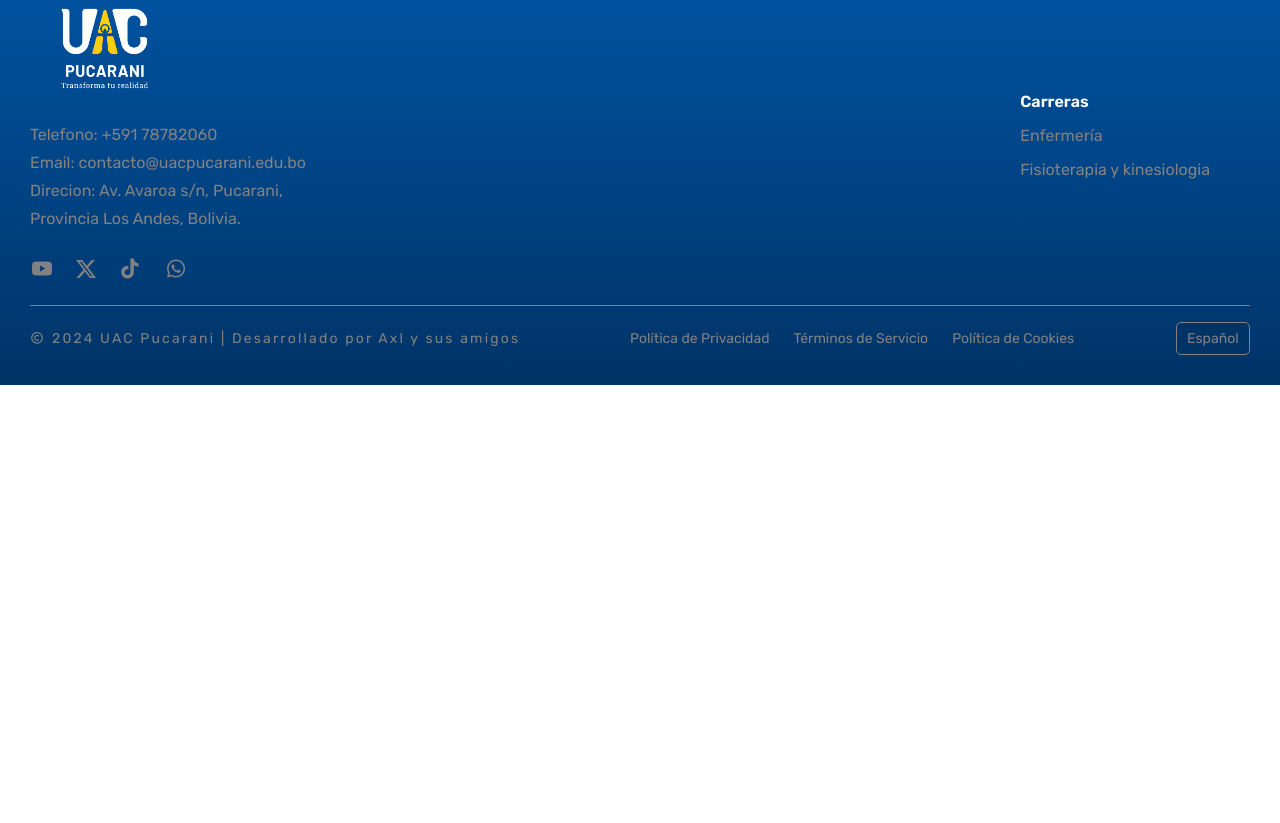
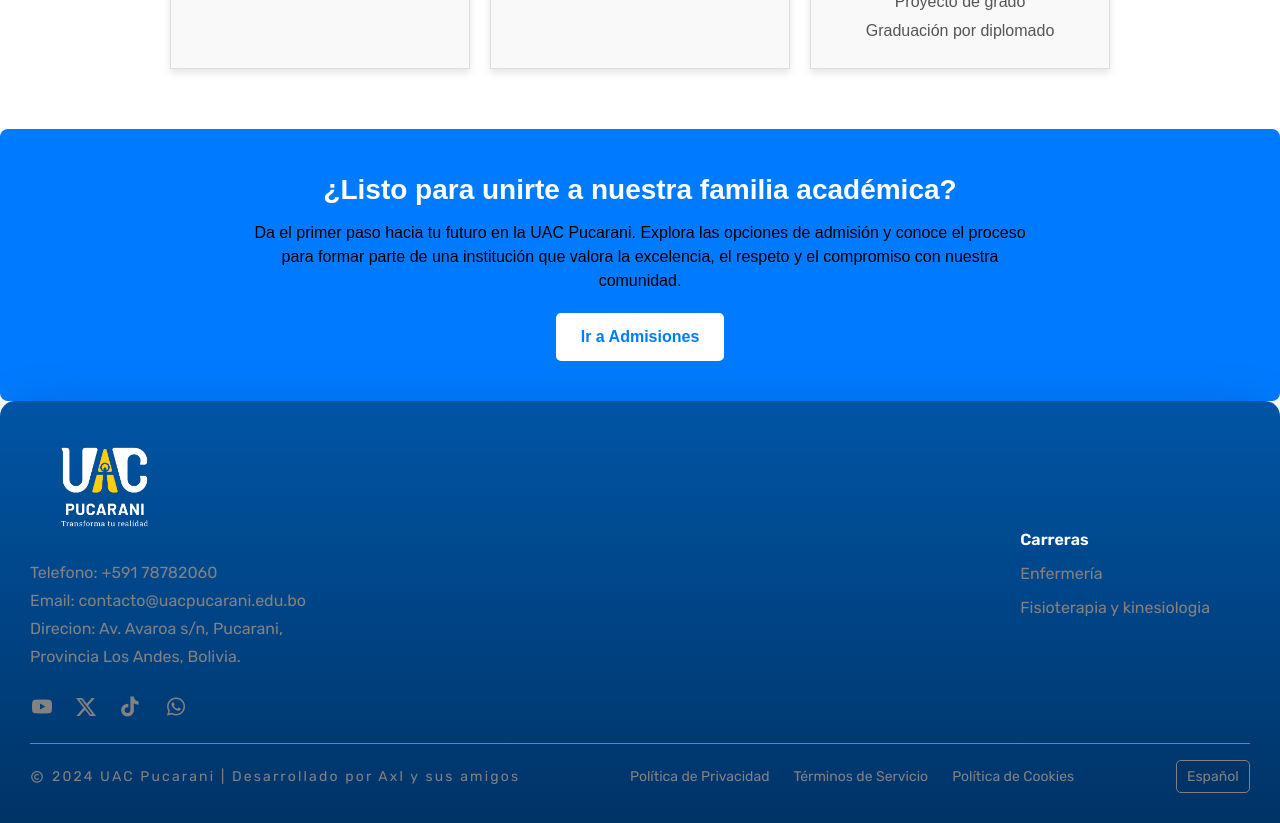
Before and after one commit to JesusRodrigoV/UAC-Pucarani-Web, a Vue app: page /enfe in a window 1280 px wide. Shown: the part 1140-1963 px from the top of the page. Before the commit the page ends 1525 px from the top, so only its background shows below. Built offline with nearby package versions, Linux system fonts and the light colour scheme.

Commit message:
Cambios diseño carreras

```diff
--- a/src/components/Carousel.vue
+++ b/src/components/Carousel.vue
@@ -24,7 +24,7 @@ export default {
     },
   },
   mounted() {
-    setInterval(this.nextImage, 2000);
+    setInterval(this.nextImage, 3000);
   },
 };
 </script>
--- a/src/style.css
+++ b/src/style.css
@@ -279,3 +279,60 @@ body.dark-mode {
   transition: opacity 0.3s ease;
   opacity: 0;
 }
+.welcome-text {
+  text-align: center;
+  padding: 40px 20px;
+  background-color: #f9f9f9;
+}
+
+.welcome-text h1 {
+  font-size: 32px;
+  font-weight: bold;
+  color: #333;
+  margin-bottom: 10px;
+}
+
+.welcome-text p {
+  font-size: 18px;
+  color: #666;
+  max-width: 800px;
+  margin: 0 auto;
+}
+
+.admissions-call-to-action {
+  text-align: center;
+  padding: 40px 20px;
+  background-color: #007bff;
+  color: #fff;
+  border-radius: 8px;
+  margin-top: 40px;
+}
+
+.admissions-call-to-action h2 {
+  font-size: 28px;
+  font-weight: bold;
+  margin-bottom: 10px;
+}
+
+.admissions-call-to-action p {
+  font-size: 16px;
+  max-width: 800px;
+  margin: 0 auto;
+}
+
+.admissions-button {
+  display: inline-block;
+  margin-top: 20px;
+  padding: 12px 25px;
+  background-color: #fff;
+  color: #007bff;
+  font-weight: bold;
+  border-radius: 5px;
+  text-decoration: none;
+  transition: background-color 0.3s ease, color 0.3s ease;
+}
+
+.admissions-button:hover {
+  background-color: #0056b3;
+  color: #fff;
+}
--- a/src/views/careers.vue
+++ b/src/views/careers.vue
@@ -31,7 +31,6 @@ onMounted(() => {
     observer.observe(element);
   });
 
-  // Desmontar observer cuando el componente se desmonte
   onUnmounted(() => {
     fadeInElements.forEach((element) => {
       observer.unobserve(element);
@@ -40,32 +39,59 @@ onMounted(() => {
 });
 </script>
 <script>
-import img1 from '@/assets/images/carreras.jpg';
+import img2 from '@/assets/images/fisio/fisio6.jpg';
+import img1 from '@/assets/images/enfe/enfe5.jpg';
+
+import imgfisio from '@/assets/images/logoFisioKineLetra.png';
+import imgenfe from '@/assets/images/logoEnfermeriaLetra.png';
 import Carousel from '../components/Carousel.vue';
 export default {
   data() {
     return {
-            carouselImages: [img1]
+      carouselImages: [img1, img2]
     };
   },
 };
+const careers = ref([
+  {
+    id: 1,
+    name: 'Fisioterapia y kinesiologia',
+    description: 'Descripción',
+    image: imgfisio,
+    link: '/fisio',
+  },
+  {
+    id: 2,
+    name: 'Enfermería',
+    description: 'Descripción',
+    image: imgenfe,
+    link: '/enfe',
+  },
+]);
 </script>
 <template>
   <Header />
   <Carousel :images="carouselImages" carouselText="Carreras" />
-
+  <section class="welcome-text">
+    <h1>Bienvenidos a Nuestra Comunidad Académica</h1>
+    <p>
+      La Unidad Académica Campesina de Pucarani te invita a ser parte de una experiencia educativa única. Descubre programas diseñados para impulsar tu formación profesional, con un compromiso profundo hacia el bienestar de nuestra sociedad. Nos enorgullece formar futuros profesionales que no solo destacan por su conocimiento, sino también por su vocación de servicio.
+    </p>
+  </section>
 
   <div class="links-container">
-    <RouterLink to="/fisio">
-      <div class="fade-in-element">
-        <img src="@/assets/images/logoFisioKineLetra.png" alt="Fisioterapia" class="link-image" />
+    <div class="career-card" v-for="career in careers" :key="career.id">
+      <RouterLink :to="career.link" class="sin">
+        <img :src="career.image" :alt="career.name" class="link-image" />
+        <h3>{{ career.name }}</h3>
+        <p>{{ career.description }}</p>
+        <!-- <p class="button">Más Información</p> -->
+      </RouterLink>
     </div>
-    </RouterLink>
-    <RouterLink to="/enfe">
-      <div class="fade-in-element">
-        <img src="@/assets/images/logoEnfermeriaLetra.png" alt="Enfermería" class="link-image" />
   </div>
-    </RouterLink>
+
+  <div class="careers-container">
+
   </div>
 
   <button id="icon-container" class="icon-container" @click="showModal">
@@ -122,12 +148,12 @@ export default {
   justify-content: center;
   gap: 175px;
   margin-top: 20px;
-
+  width: 100%;
 }
 
 .link-image {
-  width: 200px;
-  height: auto;
+  width: 100%;
+  height: 200px;
   cursor: pointer;
   filter: drop-shadow(0 0 10px rgba(0, 0, 0, .4));
   transition: transform 0.3s ease;
@@ -187,4 +213,43 @@ export default {
   opacity: 1;
   transform: translateY(0);
 }
+
+.careers-container {
+  display: flex;
+  flex-wrap: wrap;
+  justify-content: center;
+  gap: 20px;
+}
+
+.career-card {
+  width: 250px;
+  border-radius: 8px;
+  padding: 20px;
+  text-align: center;
+  transition: transform 0.3s;
+}
+.sin{
+  text-decoration: none;
+}
+.career-card:hover {
+  transform: scale(1.05);
+}
+
+.career-image {
+  width: 100%;
+  height: auto;
+  border-radius: 8px;
+}
+
+.button {
+  background-color: #007bff;
+  color: white;
+  padding: 10px 15px;
+  border: none;
+  border-radius: 5px;
+  cursor: pointer;
+  text-decoration: none;
+  margin-top: 15px;
+}
+
 </style>
--- a/src/views/enfe.vue
+++ b/src/views/enfe.vue
@@ -5,6 +5,19 @@ import Footer from './Footer.vue'
 <script>
 import Boton from './Boton.vue';
 import Modal from './Modal.vue';
+import img1 from '@/assets/images/enfe/enfe1.jpg';
+import img2 from '@/assets/images/enfe/enfe2.jpg';
+import img3 from '@/assets/images/enfe/enfe3.jpg';
+import img4 from '@/assets/images/enfe/enfe4.jpg';
+import img5 from '@/assets/images/enfe/enfe5.jpg';
+import img6 from '@/assets/images/enfe/enfe6.jpg';
+import img7 from '@/assets/images/enfe/enfe7.jpg';
+import img8 from '@/assets/images/enfe/enfe8.jpg';
+import img9 from '@/assets/images/enfe/enfe9.jpg';
+import img10 from '@/assets/images/enfe/enfe10.jpg';
+import img11 from '@/assets/images/enfe/enfe11.jpg';
+import img12 from '@/assets/images/enfe/enfe12.jpg';
+import Carousel from '../components/Carousel.vue';
 
 export default {
   components: {
@@ -12,6 +25,7 @@ export default {
   },
   data() {
     return {
+      carouselImages: [img1, img2, img3, img4, img5, img6, img7, img8, img9, img10, img11, img12],
       isModalVisible: false
     };
   },
@@ -26,17 +40,18 @@ export default {
 
 };
 </script>
+
 <template>
 
   <Header />
-
+  <Carousel :images="carouselImages" carouselText="Enfermeria" />
   <div class="fisio-container">
-    <div class="image-container">
+    <!-- <div class="image-container">
       <img src="@/assets/images/car_enfe.jfif" alt="Carreras UAC" class="main-image" />
       <div class="overlay">
         <h1 class="overlay-text">Enfermería</h1>
       </div>
-    </div>
+    </div> -->
 
     <div class="info-cards">
       <div class="info-card">
@@ -69,7 +84,13 @@ export default {
       </div>
     </div>
   </div>
-
+  <section class="admissions-call-to-action">
+    <h2>¿Listo para unirte a nuestra familia académica?</h2>
+    <p>
+      Da el primer paso hacia tu futuro en la UAC Pucarani. Explora las opciones de admisión y conoce el proceso para formar parte de una institución que valora la excelencia, el respeto y el compromiso con nuestra comunidad.
+    </p>
+    <RouterLink to="/admisiones" class="admissions-button">Ir a Admisiones</RouterLink>
+  </section>
   <Footer />
 </template>
 
```
Lines whose indentation alone changed are shown as unchanged.
